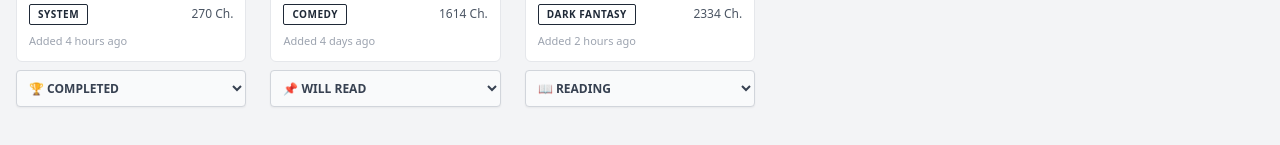
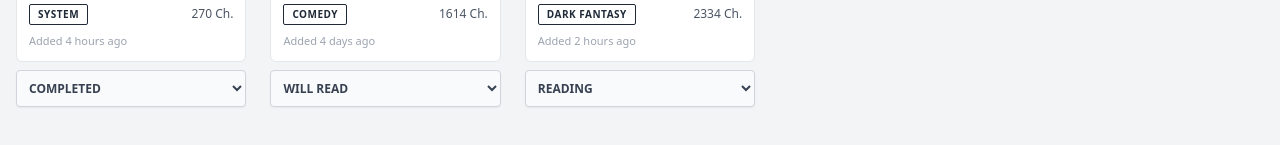
Before and after one commit to IanRexDolaogon/InkDao_FrontEnd, a Vue app: page /library in a window 1280 px wide. Shown: the part 525-670 px from the top of the page. Built offline with nearby package versions, Linux system fonts and the light colour scheme.

Commit message:
logo changes

```diff
--- a/src/views/Library.vue
+++ b/src/views/Library.vue
@@ -67,9 +67,9 @@ const displayedNovels = computed(() => {
           :value="globalStore.getStatus(novel.id)"
           class="w-full bg-gray-50 border border-gray-300 text-gray-700 text-xs font-bold rounded px-2 py-2 focus:outline-none focus:ring-1 focus:ring-purple-500 cursor-pointer shadow-sm"
         >
-          <option value="will_read">📌 WILL READ</option>
-          <option value="reading">📖 READING</option>
-          <option value="completed">🏆 COMPLETED</option>
+          <option value="will_read">WILL READ</option>
+          <option value="reading">READING</option>
+          <option value="completed">COMPLETED</option>
         </select>
 
         <button
--- a/src/views/NovelDetail.vue
+++ b/src/views/NovelDetail.vue
@@ -18,7 +18,7 @@ const novel = novelsData.find(n => n.id === novelId)
 
     <div v-if="novel">
       <div class="text-xs text-gray-500 mb-6 font-bold tracking-wide">
-        ↘ WebNovels and Books <span class="font-normal text-gray-600">↘ {{ novel.genre }}</span>
+         WebNovels and Books <span class="font-normal text-gray-600"> Genre: {{ novel.genre }}</span>
       </div>
 
       <div class="flex flex-col lg:flex-row gap-8">
```
